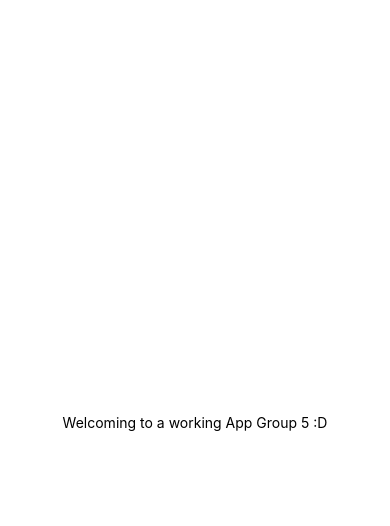
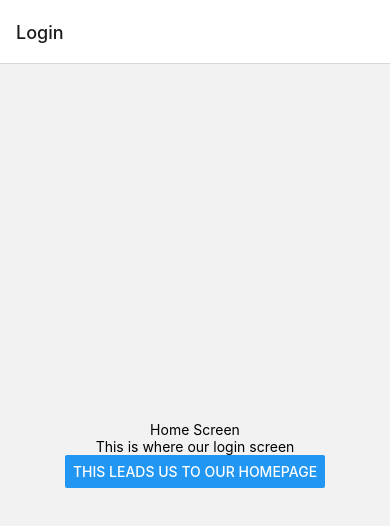
Before and after one commit to divaldez7464/CST438_Project01, a React Native app: screen /Login in a window 390 px wide. Shown: the top 526 px of the page. Built offline with nearby package versions, Linux system fonts and the light colour scheme.

Commit message:
Created route from login to homepage.js. Added test files for signup, login, homepage.

```diff
--- a/App.js
+++ b/App.js
@@ -1,20 +1,22 @@
-import { StatusBar } from 'expo-status-bar';
-import { StyleSheet, Text, View } from 'react-native';
+// App.js
+import React from 'react';
+import { NavigationContainer } from '@react-navigation/native';
+import { createNativeStackNavigator } from '@react-navigation/native-stack';
+
+// Import the screens
+import Login from './screens/login';
+import HomePage from './screens/homepage';
+
+// Create a Stack Navigator
+const Stack = createNativeStackNavigator();
 
 export default function App() {
   return (
-    <View style={styles.container}>
-      <Text>Welcoming to a working App Group 5 :D</Text>
-      <StatusBar style="auto" />
-    </View>
+    <NavigationContainer>
+      <Stack.Navigator initialRouteName="Login">
+        <Stack.Screen name="Login" component={Login} />
+        <Stack.Screen name="homepage" component={HomePage} />
+      </Stack.Navigator>
+    </NavigationContainer>
   );
 }
-
-const styles = StyleSheet.create({
-  container: {
-    flex: 1,
-    backgroundColor: '#fff',
-    alignItems: 'center',
-    justifyContent: 'center',
-  },
-});
--- a/package.json
+++ b/package.json
@@ -9,11 +9,15 @@
     "web": "expo start --web"
   },
   "dependencies": {
+    "@react-navigation/native": "^6.1.18",
+    "@react-navigation/native-stack": "^6.11.0",
     "expo": "~51.0.28",
     "expo-status-bar": "~1.12.1",
     "mocha": "^10.7.3",
     "react": "18.2.0",
     "react-native": "0.74.5",
+    "react-native-safe-area-context": "^4.10.9",
+    "react-native-screens": "^3.34.0",
     "unit.js": "^2.1.1"
   },
   "devDependencies": {
--- /dev/null
+++ b/screens/homepage.js
@@ -0,0 +1,10 @@
+import React from 'react';
+import { View, Text } from 'react-native';
+
+export default function HomePage() {
+  return (
+    <View style={{ flex: 1, justifyContent: 'center', alignItems: 'center' }}>
+      <Text>This is where our homescreen will be</Text>
+    </View>
+  );
+}
--- /dev/null
+++ b/screens/login.js
@@ -0,0 +1,15 @@
+import React from 'react';
+import { Button, View, Text } from 'react-native';
+
+export default function Login({ navigation }) {
+  return (
+    <View style={{ flex: 1, justifyContent: 'center', alignItems: 'center' }}>
+      <Text>Home Screen</Text>
+      <Text>This is where our login screen</Text>
+      <Button
+        title="This leads us to our homepage"
+        onPress={() => navigation.navigate('homepage')}
+      />
+    </View>
+  );
+}
```
Also changed, not shown: screens/signup.js (added), test/homepageTest.js (added), test/loginTest.js (added), test/signupTest.js (added), 1 other file (tests, documents, lock files or other folders).
